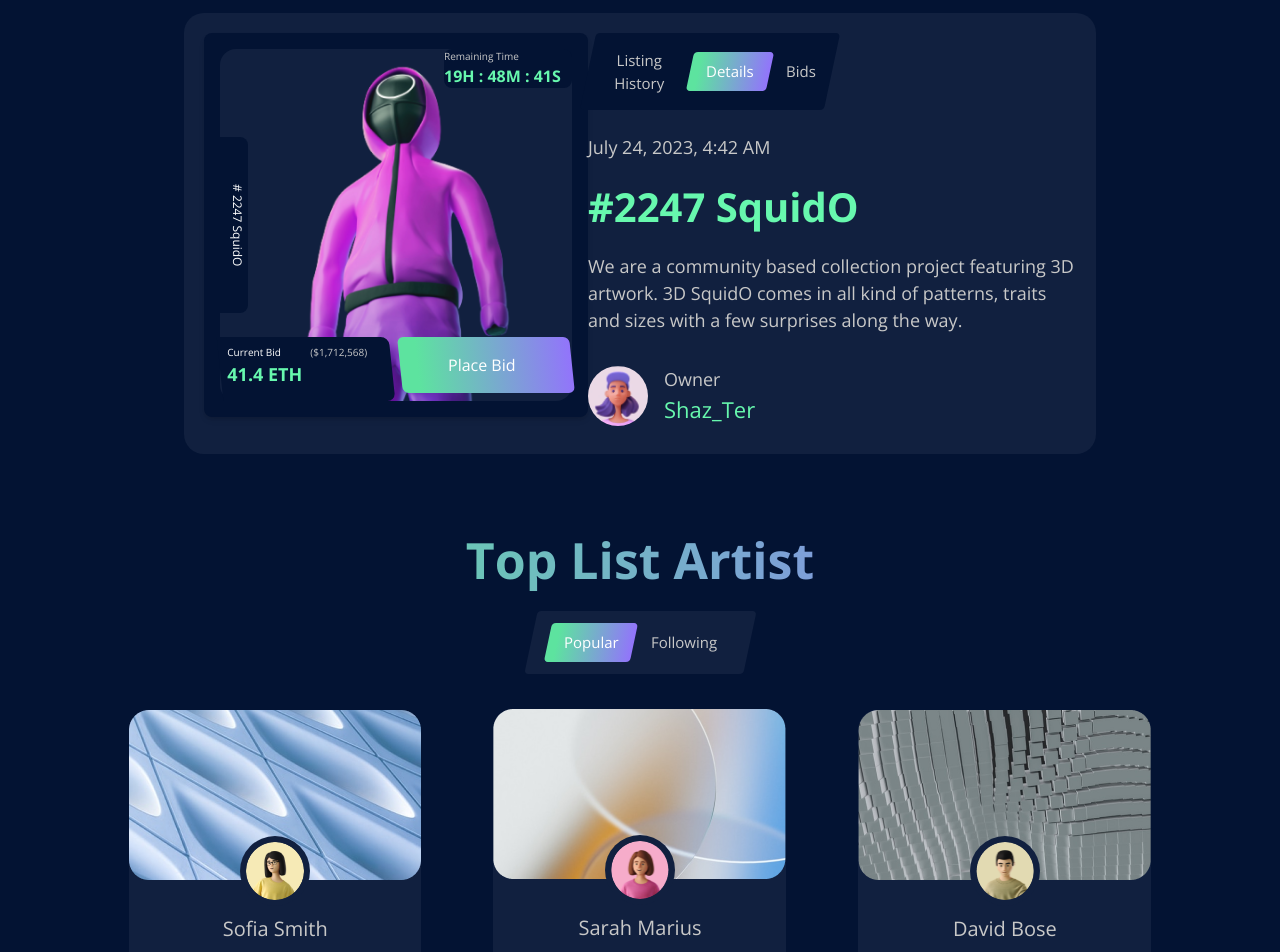
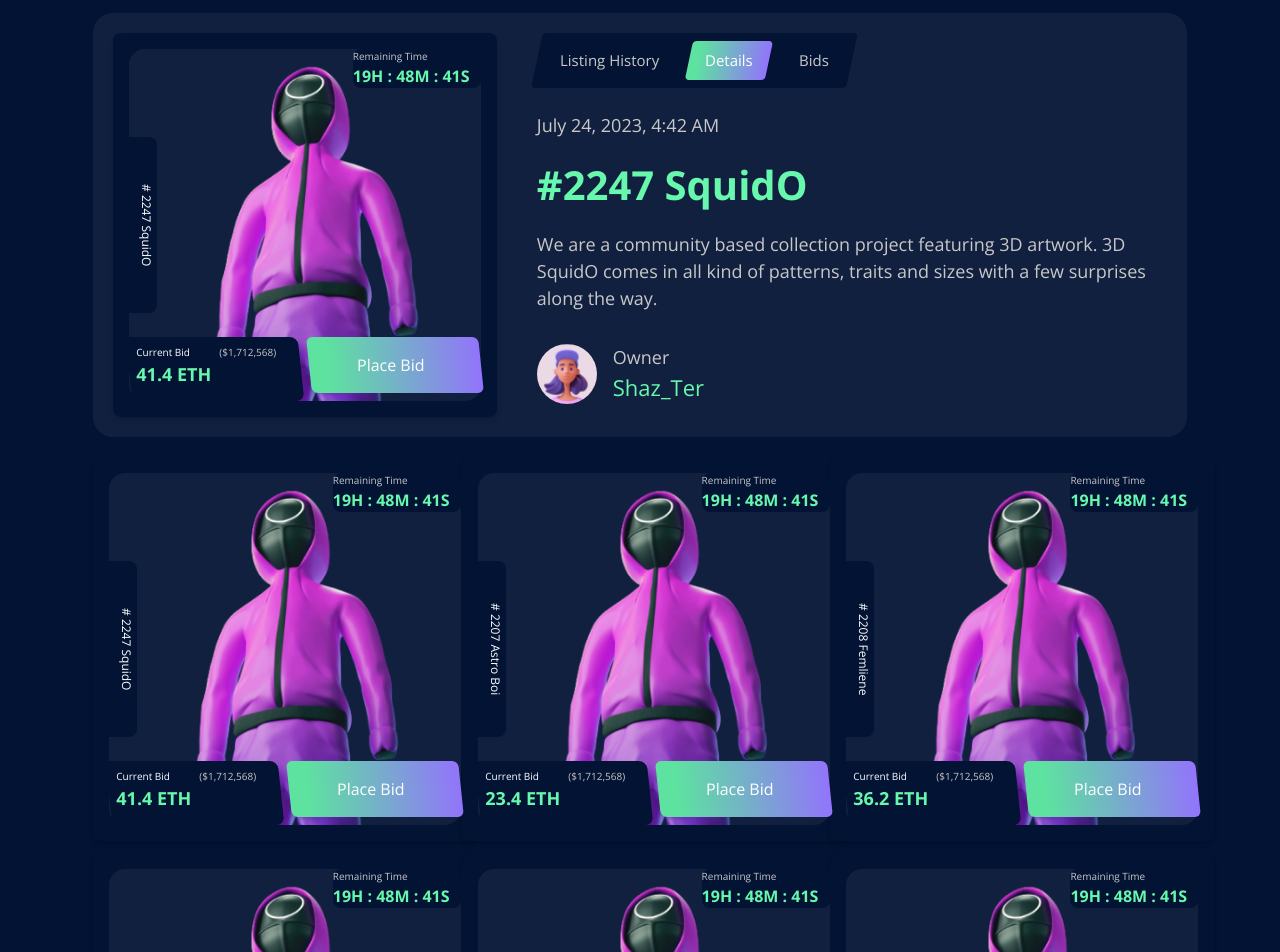
Before and after one commit to asad-haider-35/nft-marketplace, a React (Vite) app: page / in a window 1280 px wide. Shown: the part 1020-1972 px from the top of the page. Built offline with nearby package versions, Linux system fonts and the light colour scheme.

Commit message:
MarketPlace Inprogress
- New component
- Project files restructured

```diff
--- a/src/App.jsx
+++ b/src/App.jsx
@@ -1,4 +1,9 @@
-import { Artists, Hero, Navbar, Trending } from "./components";
+import Artists from "./components/Artists"
+import Hero from "./components/Hero"
+import MarketPlace from "./components/MarketPlace"
+import Navbar from "./components/Navbar"
+import Trending from "./components/Trending"
+
 
 function App() {
 
@@ -15,6 +20,9 @@ function App() {
       <div className="px-8 flex justify-center items-center">
         <Trending />
       </div>
+      <div className="px-8 flex justify-center items-center">
+        <MarketPlace />
+      </div>
 
       <div className="px-8 flex justify-center items-center">
         <Artists />
--- a/src/components/Artists.jsx
+++ b/src/components/Artists.jsx
@@ -1,7 +1,7 @@
 import { useState, useEffect } from 'react'
 
 import ButtonTab from './ButtonTab'
-import { artists } from '../constants';
+import { artists } from '../constants/constants';
 import ArtistCard from './ArtistCard';
 
 const Artists = () => {
--- /dev/null
+++ b/src/components/MarketPlace.jsx
@@ -0,0 +1,19 @@
+import React from "react";
+import { nfts } from "../constants/constants";
+import NFTCard from "./NFTCard";
+
+const MarketPlace = () => {
+  return (
+    <div className='grid grid-cols-3 gap-3 w-[90%]'>
+      {nfts.map((x) => {
+        return (
+          <div className="">
+            <NFTCard nft={x} />
+          </div>
+        );
+      })}
+    </div>
+  );
+};
+
+export default MarketPlace;
--- a/src/components/Navbar.jsx
+++ b/src/components/Navbar.jsx
@@ -1,8 +1,10 @@
 import { useState } from "react"
 
 import { CompanyLogo, CartIcon } from "../assets"
-import { Button, RoundedButton } from '../components'
-import { navLinks } from "../constants"
+import { navLinks } from "../constants/constants";
+import RoundedButton from "./RoundedButton";
+import Button from "./Button";
+
 
 const Navbar = () => {
 
--- a/src/components/Stats.jsx
+++ b/src/components/Stats.jsx
@@ -1,4 +1,4 @@
-import { stats } from "../constants"
+import { stats } from "../constants/constants"
 
 const Stats = () => (
     <section className="flex justify-center items-center flex-row flex-wrap sm:mb-20 mb-6">
--- a/src/components/Trending.jsx
+++ b/src/components/Trending.jsx
@@ -1,65 +1,84 @@
-import { trendingNft } from "../constants";
+import { trendingNft } from "../constants/constants";
 import ButtonTab from "./ButtonTab";
 import { useState } from "react";
 import { format } from "date-fns";
 import NFTCard from "./NFTCard";
 
 const Trending = () => {
-
   const [tabs, setTabs] = useState([
     {
-            Text: 'Listing History',
-            IsActive: false
+      Text: "Listing History",
+      IsActive: false,
     },
     {
-            Text: 'Details',
-            IsActive: true
+      Text: "Details",
+      IsActive: true,
     },
     {
-            Text: 'Bids',
-            IsActive: false
-        }
-    ])
+      Text: "Bids",
+      IsActive: false,
+    },
+  ]);
 
   return (
-        <section className='text-white mt-9 w-[75%] mb-5'>
-            <h1 className='font-sans font-semibold ss:text-[50px] text-[25px] ss:leading-[100.8px] leading-[75px] text-gradient text-center'>Hot Trending On This Week</h1>
+    <section className="text-white mt-9 w-[90%] mb-5">
+      <h1 className="font-sans font-semibold ss:text-[50px] text-[25px] ss:leading-[100.8px] leading-[75px] text-gradient text-center">
+        Hot Trending On This Week
+      </h1>
 
       <div className="flex justify-center">
-                <p className={`font-sans font-normal text-dimWhite text-[18px] w-[576px] mt-5 text-center`}>
-                    Begin with the most trending NFT and the simplest stage to purchase and exchange advanced workmanship
+        <p
+          className={`font-sans font-normal text-dimWhite text-[18px] w-[576px] mt-5 text-center`}
+        >
+          Begin with the most trending NFT and the simplest stage to purchase
+          and exchange advanced workmanship
         </p>
       </div>
 
-            <div className='p-5 flex flex-row justify-center items-start bg-dimBlue rounded-[20px] mt-8 w-[100%]'>
-                <div className='flex-[1]'>
+      <div className="p-5 flex flex-row space-x-10 justify-center items-start bg-dimBlue rounded-[20px] mt-8 w-full">
+        <div>
           <NFTCard nft={trendingNft} />
         </div>
-                <div className='flex-[1.5]'>
+        <div>
+          <ButtonTab
+            buttons={tabs}
+            styles={"bg-primary rounded py-2 w-[50%]"}
+          />
 
-                    <ButtonTab buttons={tabs} styles={'bg-primary rounded py-2 w-[50%]'} />
-
-                    <div className='mt-6'>
-                        <p className="text-dimWhite text-[18px]">{format(trendingNft.createdDate, 'MMMM dd, yyyy, h:mm a')}</p>
+          <div className="mt-6">
+            <p className="text-dimWhite text-[18px]">
+              {format(trendingNft.createdDate, "MMMM dd, yyyy, h:mm a")}
+            </p>
           </div>
-                    <div className='mt-4'>
-                        <p className="text-secondary text-[40px] font-bold">{'#' + trendingNft.code + ' ' + trendingNft.name}</p>
+          <div className="mt-4">
+            <p className="text-secondary text-[40px] font-bold">
+              {"#" + trendingNft.code + " " + trendingNft.name}
+            </p>
           </div>
-                    <div className='mt-4'>
-                        <p className="text-dimWhite text-[18px]">{trendingNft.description}</p>
+          <div className="mt-4">
+            <p className="text-dimWhite text-[18px]">
+              {trendingNft.description}
+            </p>
           </div>
 
-                    <div className='flex flex-row mt-6 py-2'>
-                        <img src={trendingNft.ownerProfilePic} className="rounded-full w-[60px] h-[60px] mr-4" />
+          <div className="flex flex-row mt-6 py-2">
+            <img
+              src={trendingNft.ownerProfilePic}
+              className="rounded-full w-[60px] h-[60px] mr-4"
+            />
             <div>
-                            <span className="flex flex-row text-dimWhite text-[18px]">Owner</span>
-                            <span className="flex flex-row text-secondary text-[22px]">{trendingNft.owner}</span>
+              <span className="flex flex-row text-dimWhite text-[18px]">
+                Owner
+              </span>
+              <span className="flex flex-row text-secondary text-[22px]">
+                {trendingNft.owner}
+              </span>
             </div>
           </div>
         </div>
       </div>
     </section>
-    )
-}
+  );
+};
 
-export default Trending
+export default Trending;
--- a/src/components/index.js
+++ /dev/null
@@ -1,21 +0,0 @@
-import Navbar from "./Navbar";
-import Button from "./Button";
-import RoundedButton from "./RoundedButton";
-import Hero from "./Hero";
-import Trending from "./Trending";
-import ButtonTab from "./ButtonTab";
-import NFTCard from "./NFTCard";
-import Artists from "./Artists";
-import ArtistCard from "./ArtistCard";
-
-export{
-    Navbar,
-    Button,
-    RoundedButton,
-    Hero,
-    Trending,
-    ButtonTab,
-    NFTCard,
-    Artists,
-    ArtistCard,
-}
--- a/src/constants/index.js
+++ b/src/constants/constants.js
@@ -69,7 +69,7 @@ export const nfts = [
     name: 'SquidO',
     currentBidInETH: '41.4',
     currentBidInUSD: '$1,712,568',
-    imagePath: '',
+    imagePath: SquidO,
     remainingTimeForBid: new Date()
   },
   {
@@ -78,7 +78,7 @@ export const nfts = [
     name: 'Astro Boi',
     currentBidInETH: '23.4',
     currentBidInUSD: '$1,712,568',
-    imagePath: '',
+    imagePath: SquidO,
     remainingTimeForBid: new Date()
   },
   {
@@ -87,7 +87,7 @@ export const nfts = [
     name: 'Femliene',
     currentBidInETH: '36.2',
     currentBidInUSD: '$1,712,568',
-    imagePath: '',
+    imagePath: SquidO,
     remainingTimeForBid: new Date()
   },
   {
@@ -96,7 +96,7 @@ export const nfts = [
     name: 'Vemas',
     currentBidInETH: '24.9',
     currentBidInUSD: '$1,712,568',
-    imagePath: '',
+    imagePath: SquidO,
     remainingTimeForBid: new Date()
   },
   {
@@ -105,7 +105,7 @@ export const nfts = [
     name: 'Robowy',
     currentBidInETH: '51.3',
     currentBidInUSD: '$1,712,568',
-    imagePath: '',
+    imagePath: SquidO,
     remainingTimeForBid: new Date()
   },
   {
@@ -114,7 +114,7 @@ export const nfts = [
     name: 'Miklie',
     currentBidInETH: '17.6',
     currentBidInUSD: '$1,712,568',
-    imagePath: '',
+    imagePath: SquidO,
     remainingTimeForBid: new Date()
   },
   {
@@ -123,7 +123,7 @@ export const nfts = [
     name: 'Champso',
     currentBidInETH: '42.5',
     currentBidInUSD: '$1,712,568',
-    imagePath: '',
+    imagePath: SquidO,
     remainingTimeForBid: new Date()
   },
 ]
--- /dev/null
+++ b/src/index.js
@@ -0,0 +1,23 @@
+import Navbar from "./components/Navbar";
+import Button from "./components/Button";
+import RoundedButton from "./components/RoundedButton";
+import Hero from "./components/Hero";
+import Trending from "./components/Trending";
+import ButtonTab from "./components/ButtonTab";
+import NFTCard from "./components/NFTCard";
+import Artists from "./components/Artists";
+import ArtistCard from "./components/ArtistCard";
+import MarketPlace from "./components/MarketPlace";
+
+export{
+    Navbar,
+    Button,
+    RoundedButton,
+    Hero,
+    Trending,
+    ButtonTab,
+    NFTCard,
+    Artists,
+    ArtistCard,
+    MarketPlace
+}
```
Lines whose indentation alone changed are shown as unchanged.
